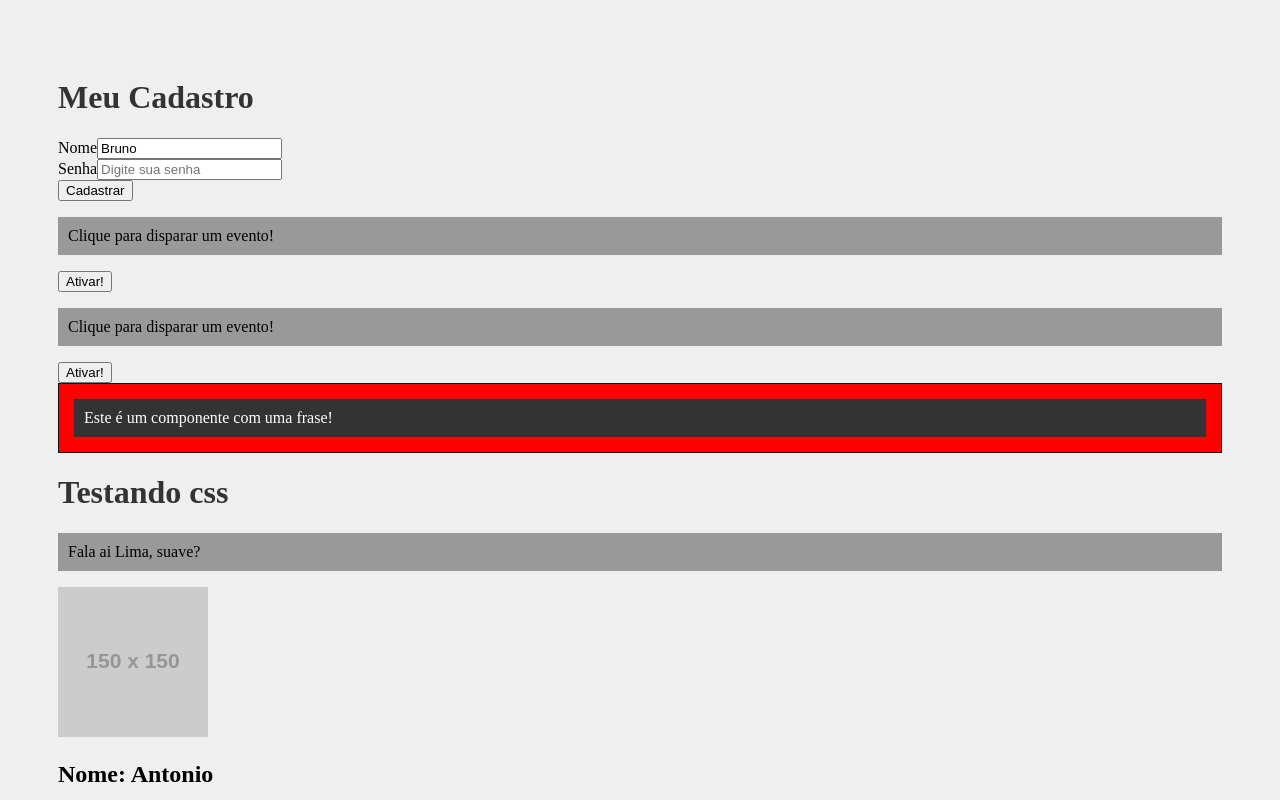
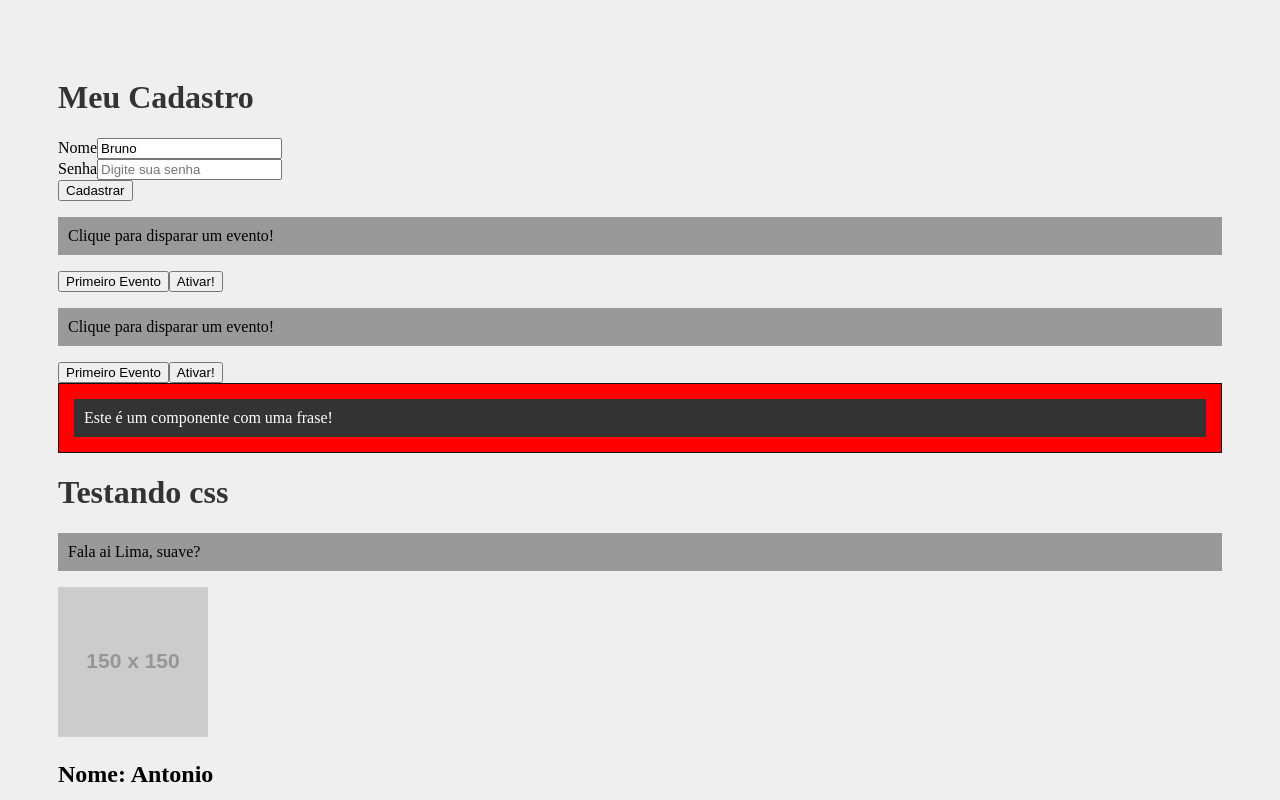
Before and after one commit to LibReact/React, a React (Create React App) app: page / in a window 1280 px wide. Shown: the top 800 px of the page. Built offline with nearby package versions, Linux system fonts and the light colour scheme.

Commit message:
Eventos por props

```diff
--- a/src/components/Evento.js
+++ b/src/components/Evento.js
@@ -2,6 +2,7 @@
  * Os eventos no react são definidos na própria tag do HTML
  * ex: onClick, onChange e etc;
  */
+import Button from "./evento/Button";
 
                             // destructuring
 export default function Evento({ numero }) {
@@ -10,10 +11,10 @@
         console.log(`Opa, fui ativado! ${numero}`);
     }
 
-
     return (
         <div>
             <p>Clique para disparar um evento!</p>
+            <Button event={meuEvento} text="Primeiro Evento" />
             <button onClick={meuEvento}>Ativar!</button>
         </div>
     )
--- /dev/null
+++ b/src/components/evento/Button.js
@@ -0,0 +1,3 @@
+export default function Button(props) {
+    return <button onClick={props.event}>{props.text}</button>
+}
```
